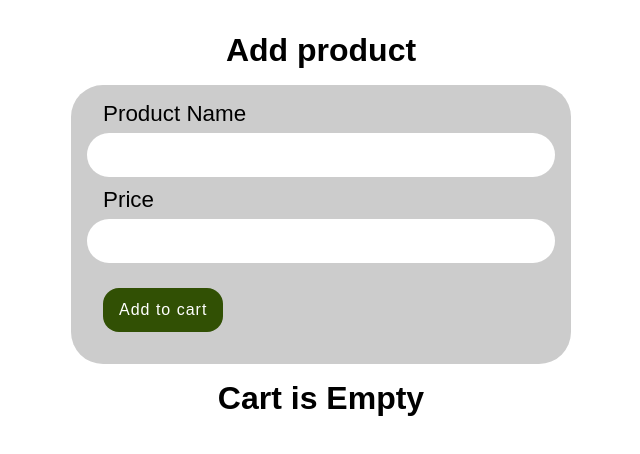
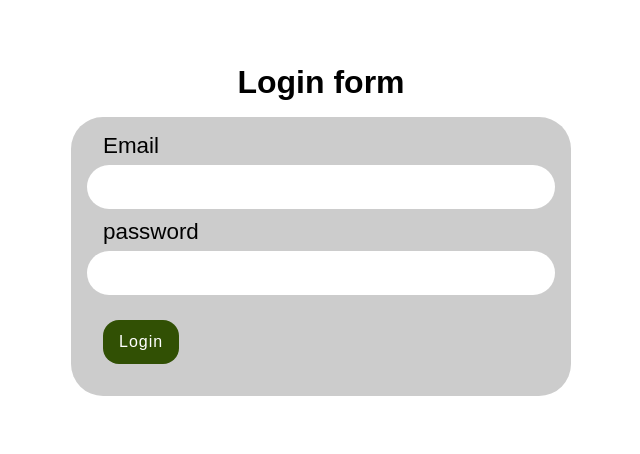
Before and after one commit to neyaz1527/my-react-project, a React (Vite) app: page / in a window 1280 px wide. Shown: the top 454 px of the page, without its empty margins (319-959 px from the left). Built offline with nearby package versions, Linux system fonts and the light colour scheme.

Commit message:
learning the useRef

```diff
--- a/src/App.jsx
+++ b/src/App.jsx
@@ -3,10 +3,11 @@ import './App.css'
 import Home from './home/Home.jsx';
 //import Counter from './components/state/Counter.jsx'
 //import Cart from './components/state/Cart.jsx'
+import LoginForm from './ref/LoginForm.jsx'
 function App() {
    return(
     <div  className="container">
-        <Home/>
+        <LoginForm/>
     </div>
    );
 }
--- /dev/null
+++ b/src/ref/LoginForm.jsx
@@ -0,0 +1,32 @@
+import React, {useState, useEffect, useRef} from 'react'
+
+export default function LoginForm() {
+
+    const [email, setEmail] = useState('');
+    const [password, setPassword] = useState('');
+
+    useEffect(() => {
+        console.log(email);
+        console.log(password);
+    });
+
+    const handleLogin = (e) =>{
+        e.preventDefault();
+        console.log({email: email, password: password} );
+        setEmail('')
+        setPassword('');
+    }
+
+  return (
+    <div className='container'>
+        <h1>Login form</h1>
+        <form className='form' onSubmit={handleLogin}>
+            <label htmlFor='email'>Email</label>
+            <input type='email' value={email} onChange={(e) => setEmail(e.target.value)}></input>
+            <label htmlFor='password'>password</label>
+            <input type='password' value={password} onChange={(e) => setPassword(e.target.value)}></input>
+            <button className='btn-submit' type submit>Login</button>
+        </form>
+    </div>
+  )
+}
```
